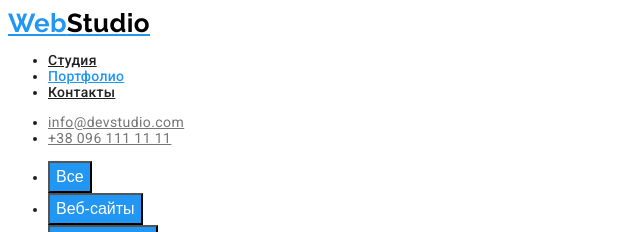
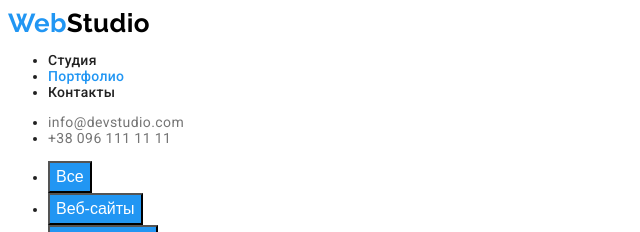
Before and after one commit to NazarDonets/goit-markup-hw-02, a plain HTML site: page pages/portfolio.html in a window 1280 px wide. Shown: the top 232 px of the page, 0-640 px from the left. Drawn offline with Linux system fonts and the light colour scheme.

Commit message:
refactored classes and styles

```diff
--- a/css/styles.css
+++ b/css/styles.css
@@ -18,8 +18,14 @@ body {
 .logo {
   font-family: "Raleway", sans-serif;
   font-size: 26px;
-  line-height: 31px;
+  line-height: 1.19em;
   color: var(--brand-color);
+}
+
+.logo,
+.nav-link,
+.contacts-link {
+  text-decoration: none;
 }
 
 .logo__darkmode {
@@ -33,7 +39,7 @@ body {
 .nav-link {
   font-weight: 500;
   letter-spacing: 0.02em;
-  color: #212121;
+  color: var(--dark-shade);
 }
 
 .nav-link__active,
@@ -52,7 +58,8 @@ body {
   color: rgba(255, 255, 255, 0.6);
 }
 
-.hero-section {
+.hero-section,
+.footer {
   background-color: #2f303a;
 }
 
@@ -80,7 +87,6 @@ body {
   font-weight: 500;
   font-size: 16px;
   line-height: 1.62em;
-  text-align: center;
   color: var(--white);
 }
 
@@ -139,10 +145,6 @@ body {
   color: var(--light-shade);
 }
 
-.footer {
-  background-color: #2f303a;
-}
-
 .address {
   font-size: 14px;
   line-height: 1.71em;
--- a/pages/portfolio.html
+++ b/pages/portfolio.html
@@ -4,7 +4,7 @@
     <meta charset="UTF-8" />
     <meta http-equiv="X-UA-Compatible" content="IE=edge" />
     <meta name="viewport" content="width=device-width, initial-scale=1.0" />
-    <title>WebStudio | Главная</title>
+    <title>WebStudio | Портфолио</title>
     <link rel="preconnect" href="https://fonts.gstatic.com" />
     <link rel="preconnect" href="https://fonts.gstatic.com" />
     <link
```
